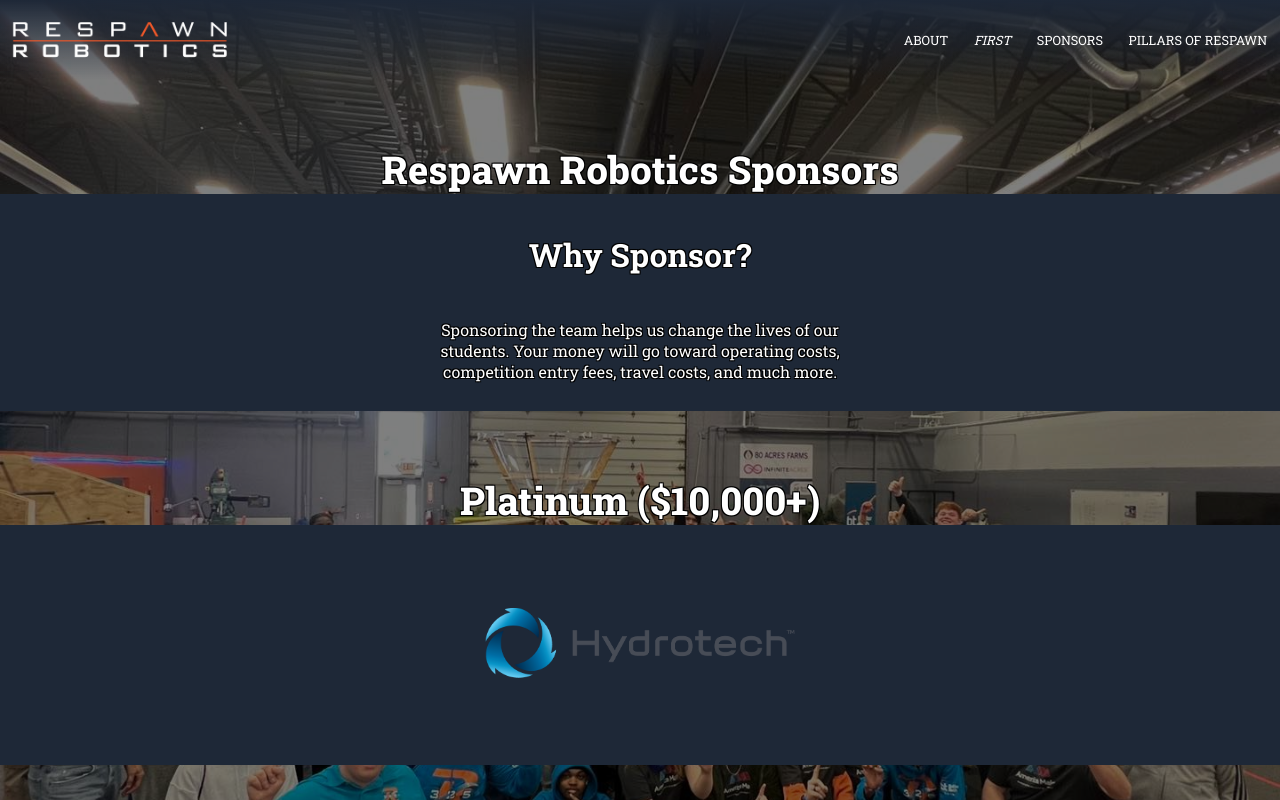
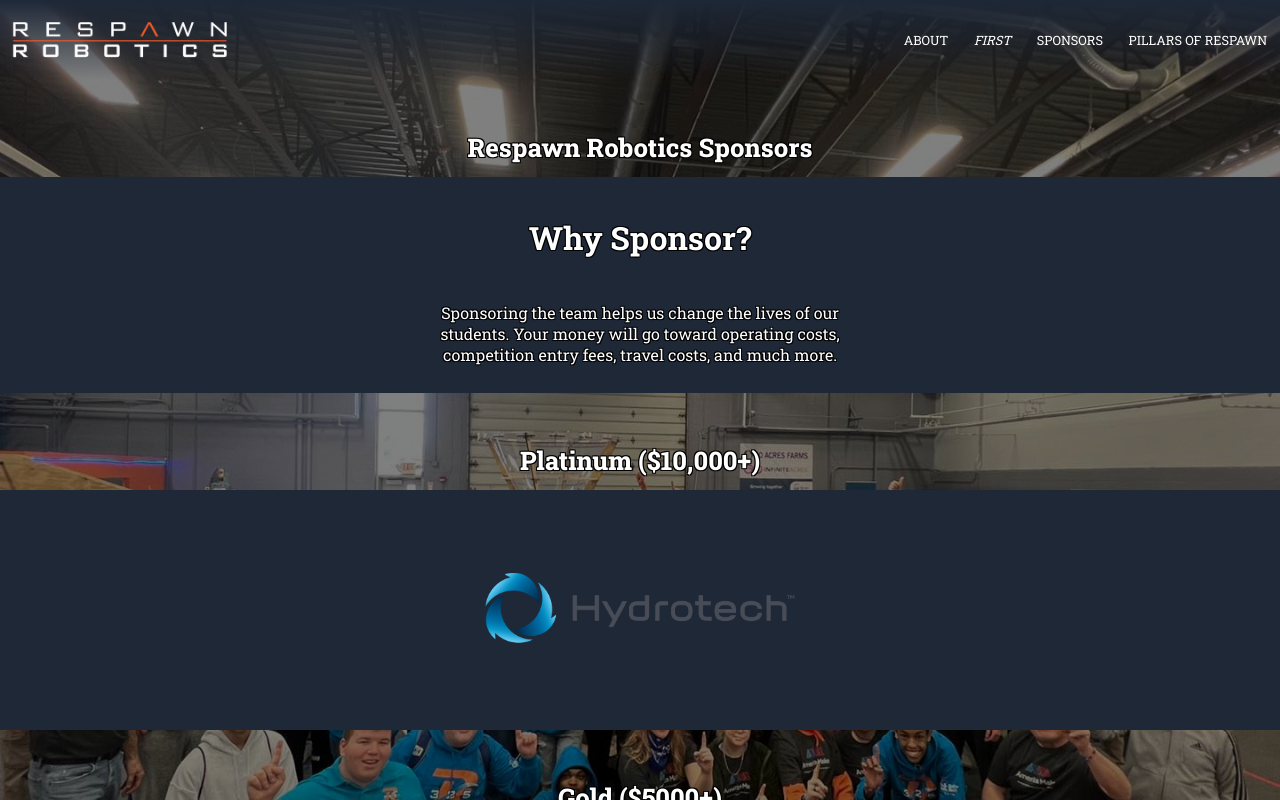
Before and after one commit to Respawn-Robotics/respawn-react, a React (Create React App) app: page /Sponsors in a window 1280 px wide. Shown: the top 800 px of the page. Built offline with nearby package versions, Linux system fonts and the light colour scheme.

Commit message:
small cosmetic tweaks

```diff
--- a/src/pages/main/outreach/outreach.css
+++ b/src/pages/main/outreach/outreach.css
@@ -3,6 +3,7 @@
     width: 100%;
     height: 60vh;
     background: black;
+    background:fixed;
 }
 
 .revolution{
@@ -22,10 +23,11 @@
 .title-text{
     font-family: "roboto-slab-extrabold";
     margin-bottom: 0;
-    font-size: 3rem;
+    font-size: 2rem;
     text-align: center;
     color: white;
     text-shadow: -1px -1px 0 #000, 1px -1px 0 #000, -1px 1px 0 #000, 1px 1px 0 #000;
+    margin-top: 50px;
 
 }
 
@@ -57,8 +59,8 @@
 .regular-text{
     font-family: "roboto-slab-regular";
     color: white;
-    font-size: 2em;
-    margin-top: 4%;
+    font-size: 1.5em;
+    margin-top: 2%;
     margin-left: auto;
     margin-right: auto;
     text-align: center;
@@ -118,6 +120,16 @@
     background-color: var(--respawn-orange);
 }
 
+.separator{
+    border: none;
+    margin-left: auto;
+    margin-right: auto;
+    margin-top: 0.5%;
+    height: 1rem;
+    width: 100%;
+    background-color: var(--respawn-blue);
+}
+
 .topImage-placeholder{
     width: 40%;
     height: 100%;
--- a/src/pages/main/sponsors/sponsors.css
+++ b/src/pages/main/sponsors/sponsors.css
@@ -32,13 +32,6 @@
     text-shadow: -1px -1px 0 #000, 1px -1px 0 #000, -1px 1px 0 #000, 1px 1px 0 #000;
 }
 
-.sponsors-section {
-    display: flex;
-    width: 100%;
-    justify-content: center;
-    flex-wrap: wrap;
-}
-
 .sponsors-logos {
     background-color: var(--respawn-dark-blue);
     display: flex;
@@ -48,6 +41,7 @@
     width: 100%;
     height: 30vh;
     max-height: 30vw;
+    margin-top: 1%;
 }
 
 .logo {
@@ -78,6 +72,7 @@
     width: 100%;
     padding: 1em 0;
     height: auto;
+    margin-top: 1%;
 }
 
 #why-sponsor{
```
